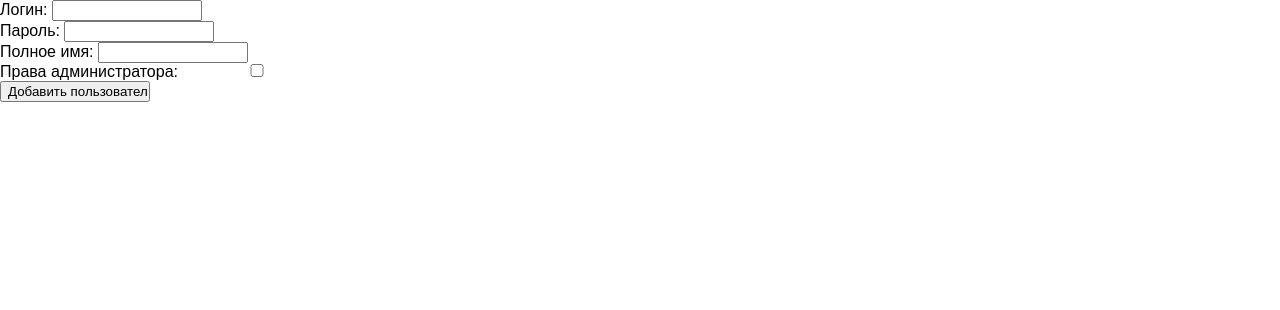
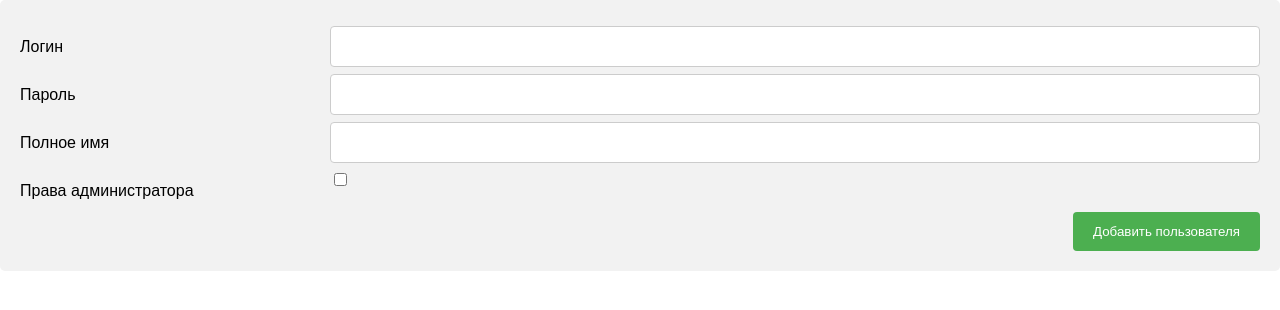
Before and after one commit to ultram4rine/ssu, a PHP site: page /adduser.php in a window 1280 px wide. Shown: the part 89-399 px from the top of the page. Run offline with PHP 8.4, Linux system fonts and the light colour scheme; a stand-in replaces the project's code that opens the database connection; some libraries are stand-ins or nearby versions.

Commit message:
cool forms

```diff
--- a/php/adduser.php
+++ b/php/adduser.php
@@ -5,42 +5,61 @@
     <meta charset="UTF-8">
     <link type="text/css" rel="stylesheet" href="public/css/global.css">
     <link type="text/css" rel="stylesheet" href="public/css/header.css">
+    <link type="text/css" rel="stylesheet" href="public/css/form.css">
     <link type="text/css" rel="stylesheet"
         href="https://cdn.jsdelivr.net/npm/select2@4.1.0-rc.0/dist/css/select2.min.css" />
     <script src="https://code.jquery.com/jquery-3.6.0.min.js"
         integrity="sha256-/xUj+3OJU5yExlq6GSYGSHk7tPXikynS7ogEvDej/m4=" crossorigin="anonymous"></script>
     <script src="https://cdn.jsdelivr.net/npm/select2@4.1.0-rc.0/dist/js/select2.min.js"></script>
-    <style>
-        input,
-        textarea,
-        select {
-            width: 150px;
-            margin: 0;
-
-            -webkit-box-sizing: border-box;
-            -moz-box-sizing: border-box;
-            box-sizing: border-box;
-        }
-    </style>
 </head>
 
 <body>
     <?php echo file_get_contents("public/html/header.html"); ?>
-    <form action="adduser.php" method="POST">
-        <label for="username">Логин: </label>
-        <input id="username" name="username" type="text" required="required" maxlength="50" /> <br />
+    <main>
+        <div class="container">
+            <form action="adduser.php" method="POST">
+                <div class="row">
+                    <div class="col-25">
+                        <label for="username">Логин</label>
+                    </div>
+                    <div class="col-75">
+                        <input id="username" name="username" type="text" required="required" maxlength="50" />
+                    </div>
+                </div>
 
-        <label for="password">Пароль: </label>
-        <input id="password" name="password" type="password" required="required" maxlength="20" /> <br />
+                <div class="row">
+                    <div class="col-25">
+                        <label for="password">Пароль</label>
+                    </div>
+                    <div class="col-75">
+                        <input id="password" name="password" type="password" required="required" maxlength="20" />
+                    </div>
+                </div>
 
-        <label for="fullname">Полное имя: </label>
-        <input id="fullname" name="fullname" type="text" required="required" maxlength="100" /> <br />
+                <div class="row">
+                    <div class="col-25">
+                        <label for="fullname">Полное имя</label>
+                    </div>
+                    <div class="col-75">
+                        <input id="fullname" name="fullname" type="text" required="required" maxlength="100" />
+                    </div>
+                </div>
 
-        <label for="root">Права администратора: </label>
-        <input id="root" name="root" type="checkbox" /> <br />
+                <div class="row">
+                    <div class="col-25">
+                        <label for="root">Права администратора</label>
+                    </div>
+                    <div class="col-75">
+                        <input id="root" name="root" type="checkbox" />
+                    </div>
+                </div>
 
-        <input type="submit" value="Добавить пользователя" />
-    </form>
+                <div class="row">
+                    <input type="submit" value="Добавить пользователя" />
+                </div>
+            </form>
+        </div>
+    </main>
 </body>
 
 </html>
--- /dev/null
+++ b/php/public/css/form.css
@@ -0,0 +1,68 @@
+input[type="text"],
+input[type="password"],
+select,
+textarea {
+  width: 100%;
+  padding: 12px;
+  border: 1px solid #ccc;
+  border-radius: 4px;
+  resize: vertical;
+
+  -webkit-box-sizing: border-box;
+  -moz-box-sizing: border-box;
+  box-sizing: border-box;
+}
+
+label {
+  padding: 12px 12px 12px 0;
+  display: inline-block;
+}
+
+input[type="submit"] {
+  background-color: #4caf50;
+  color: white;
+  padding: 12px 20px;
+  border: none;
+  border-radius: 4px;
+  cursor: pointer;
+  float: right;
+}
+
+input[type="submit"]:hover {
+  background-color: #45a049;
+}
+
+.container {
+  border-radius: 5px;
+  background-color: #f2f2f2;
+  padding: 20px;
+}
+
+.col-25 {
+  float: left;
+  width: 25%;
+  margin-top: 6px;
+}
+
+.col-75 {
+  float: left;
+  width: 75%;
+  margin-top: 6px;
+}
+
+/* Clear floats after the columns */
+.row:after {
+  content: "";
+  display: table;
+  clear: both;
+}
+
+/* Responsive layout - when the screen is less than 600px wide, make the two columns stack on top of each other instead of next to each other */
+@media screen and (max-width: 600px) {
+  .col-25,
+  .col-75,
+  input[type="submit"] {
+    width: 100%;
+    margin-top: 0;
+  }
+}
```
Also changed, not shown: php/addtask.php (+35 -21 lines).
